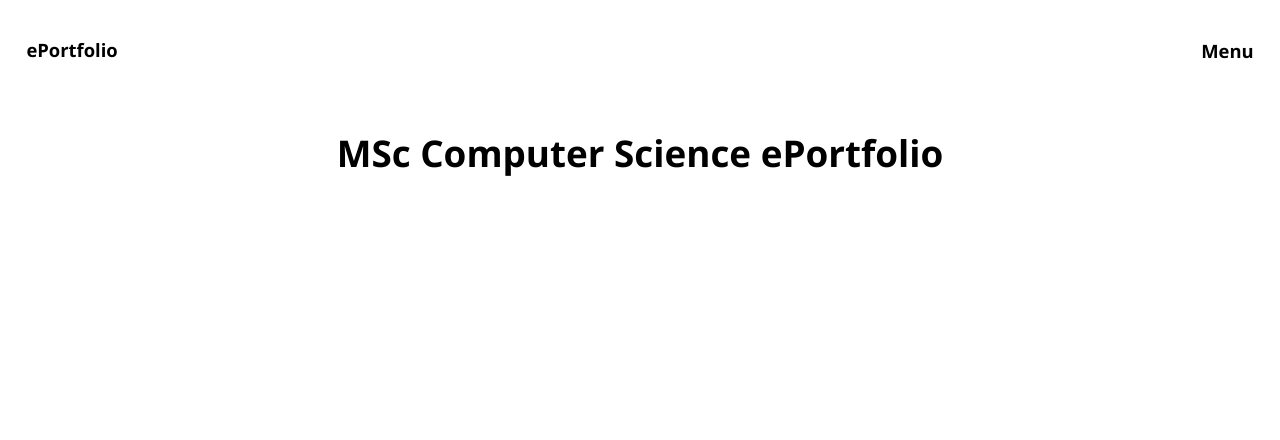
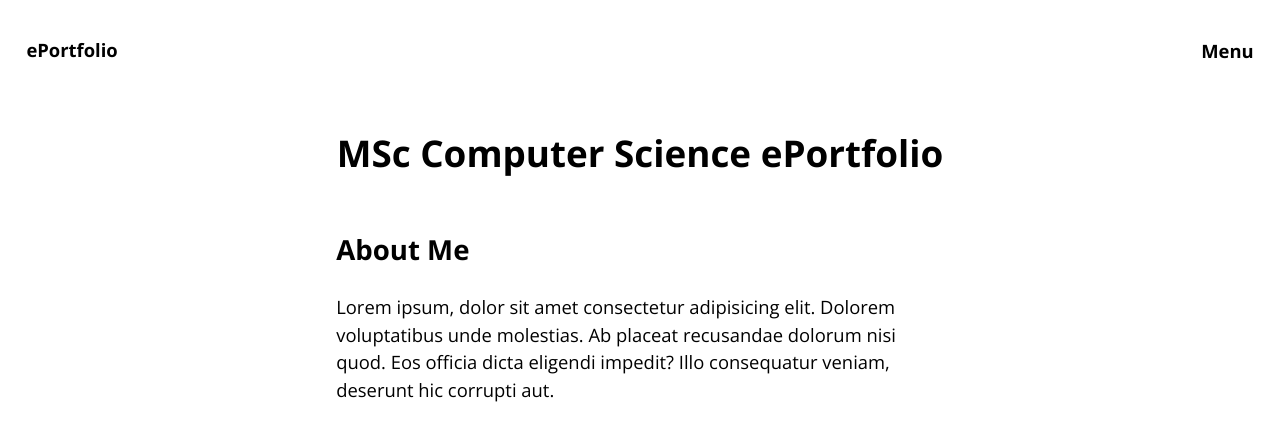
Before and after one commit to anrichp/ePortfolio, a plain HTML site: page index.html in a window 1280 px wide. Drawn offline with nearby package versions, Linux system fonts and the light colour scheme.

Commit message:
add about me section to index page

```diff
--- a/index.html
+++ b/index.html
@@ -21,6 +21,15 @@
       <header>
         <h1>MSc Computer Science ePortfolio</h1>
       </header>
+      <section>
+        <h2>About Me</h2>
+        <p>
+          Lorem ipsum, dolor sit amet consectetur adipisicing elit. Dolorem
+          voluptatibus unde molestias. Ab placeat recusandae dolorum nisi quod.
+          Eos officia dicta eligendi impedit? Illo consequatur veniam, deserunt
+          hic corrupti aut.
+        </p>
+      </section>
     </main>
   </body>
 </html>
```
